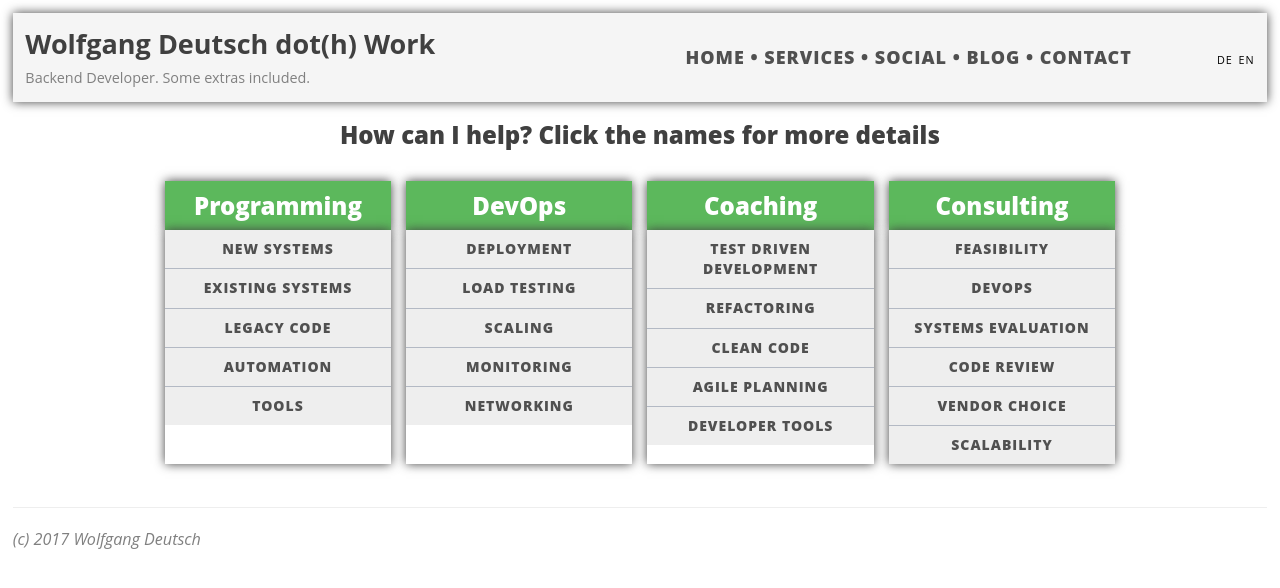
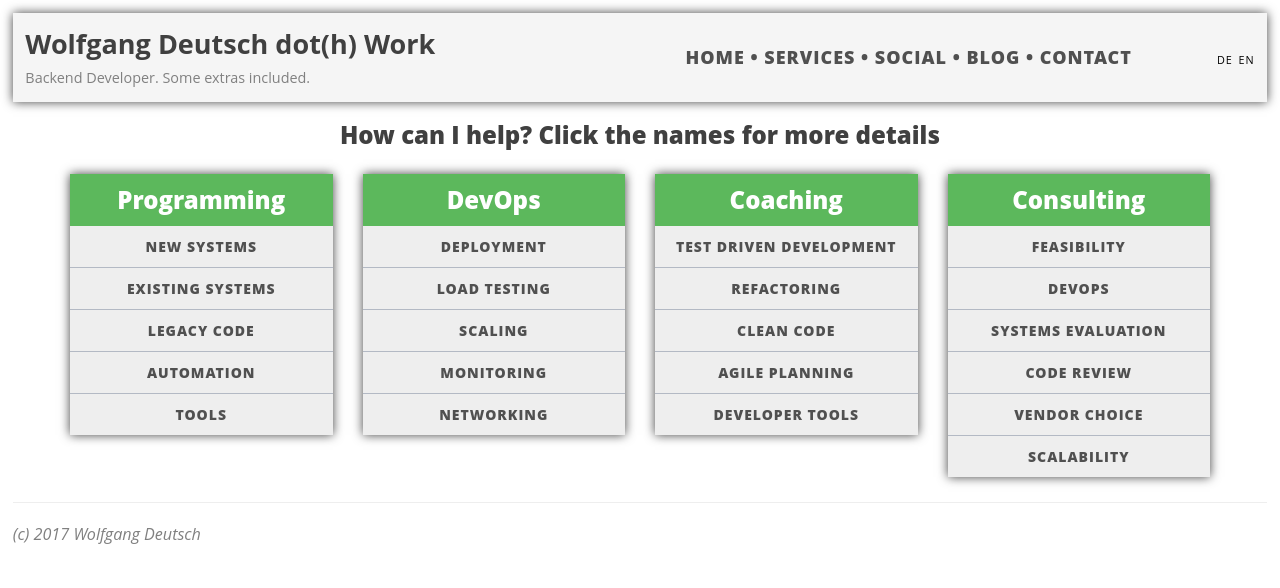
Before and after one commit to wolfgang-wdw/wolfgang-wdw.github.io, a Jekyll site: the page built from _pages/services_en.md, in a window 1280 px wide. Shown: the top 588 px of the page. Built offline with Jekyll 4.4.1, drawn with Linux system fonts in a browser that asks for light colours.

Commit message:
convert services table to grid; stacks on phones or in small browser

```diff
--- a/_includes/services.html
+++ b/_includes/services.html
@@ -1,15 +1,9 @@
-<div class="container">
-  <div class="service-table">
-    <div class="table-row">
-      {% for service in site.services.languages[page.lang] %}
-        <div class="service-table-cell">
-          <h3>{{ service.name }}</h3>
-        </div>
-      {% endfor %}
-    </div>
-    <div class="table-row">
-      {% for service in site.services.languages[page.lang] %}
+<div class="container service-table">
+  <div class="row">
+    {% for service in site.services.languages[page.lang] %}
+    <div class="col-sm-3">
       <div class="service-table-cell">
+        <h3>{{ service.name }}</h3>
         <ul>
         {% assign max_section_index = service.sections | size | minus: 1 %}
         {% for i in (0..max_section_index) %}
@@ -23,7 +17,8 @@
         {% endfor %}
         </ul>
       </div>
-      {% endfor %}
     </div>
-  </div>
+  {% endfor %}
 </div>
+
+</div>
--- a/_layouts/default.html
+++ b/_layouts/default.html
@@ -7,7 +7,7 @@
 
 {% include header.html %}
 
-<div id="content">
+<div id="container-fluid">
   {{ content }}
 </div>
 
--- a/css/_service-table.scss
+++ b/css/_service-table.scss
@@ -3,12 +3,9 @@
 }
 
 .service-table {
-    display: table;
-    width: 86%;
     margin: auto;
     margin-top: 2%;
     margin-bottom: 2%;
-    border-spacing: 15px 0;
 }
 
 .service-table-cell {
```
